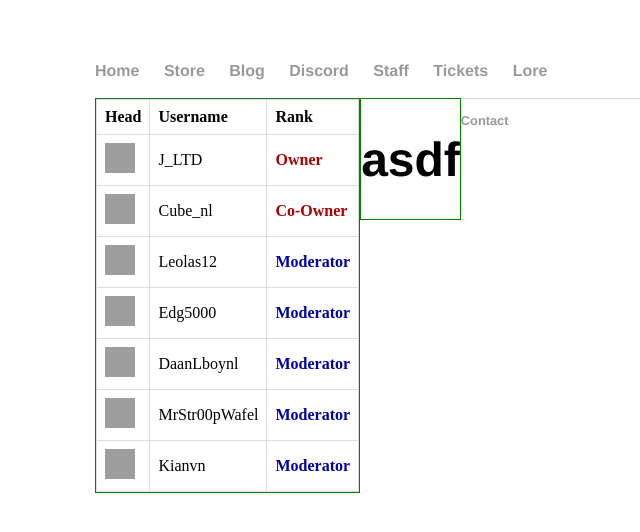
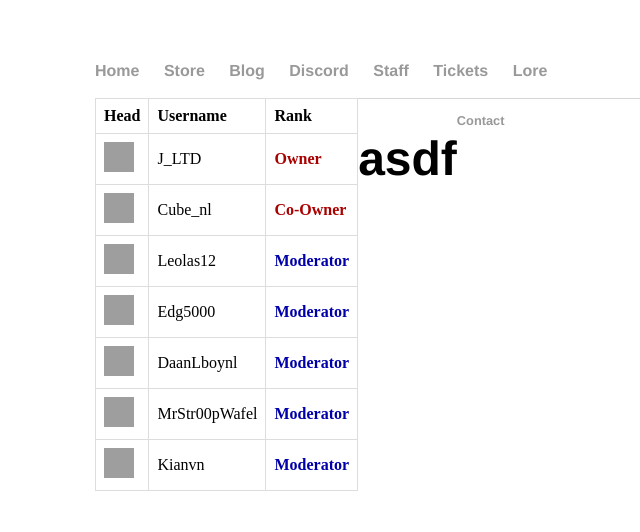
Before and after one commit to JustGamingLTD/justgamingltd.github.io2, a Jekyll site: the page built from staff/index.html, in a window 1280 px wide. Shown: the top 532 px of the page, without its empty margins (97-737 px from the left). Built offline with Jekyll 4.4.1, drawn with Linux system fonts in a browser that asks for light colours; grey boxes are pictures that could not be loaded.

Commit message:
Update index.html

```diff
--- a/staff/index.html
+++ b/staff/index.html
@@ -3,7 +3,7 @@ layout: default
 title: PVAI - Staff
 ---
 
-<div style="border: 1px solid green;
+<div style="
     float: left; /* add this */">
 
 	<table style = "width:65%">
@@ -59,7 +59,7 @@ title: PVAI - Staff
 
 </div>
 
-<div style="border: 1px solid green;
+<div style="
     float: left; /* add this */">
 	<h1>asdf</h1>
 </div>
```
